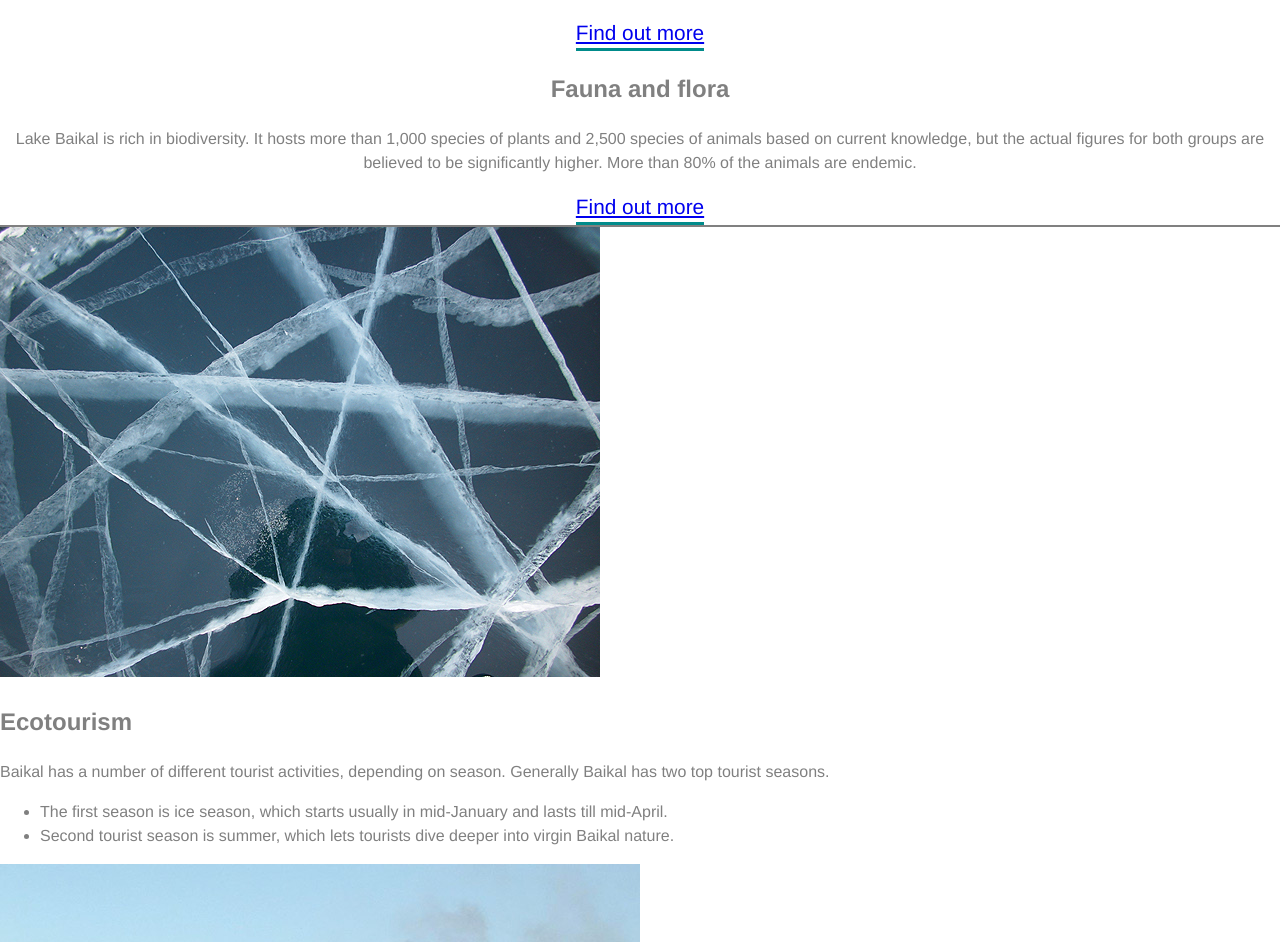
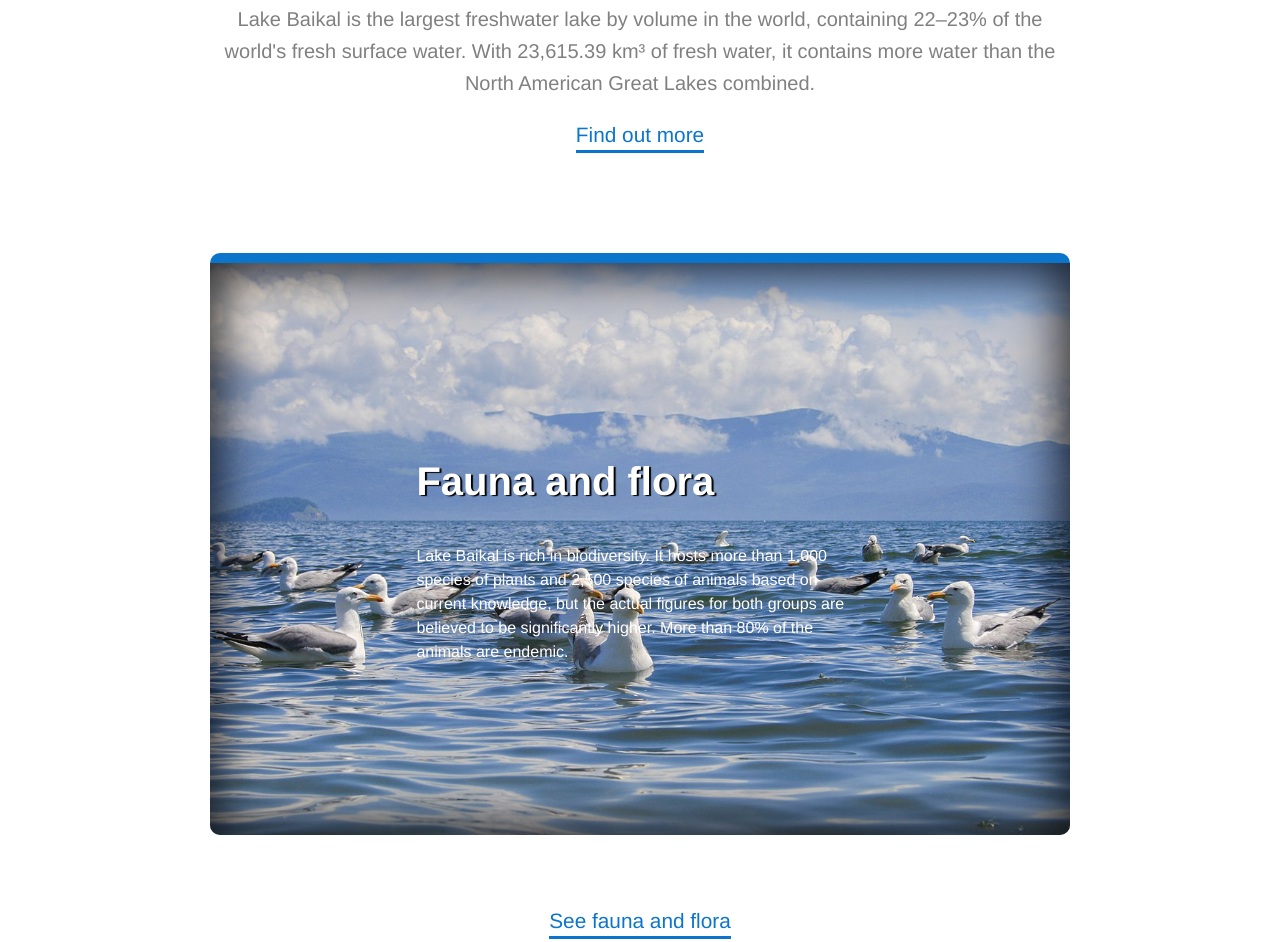
Before and after one commit to Whiskaso/BaikalLake, a plain HTML site: page index.html in a window 1280 px wide. Shown: the part 1039-1981 px from the top of the page. Drawn offline with Linux system fonts and the light colour scheme.

Commit message:
add styles and layouts

```diff
--- a/index.html
+++ b/index.html
@@ -15,21 +15,21 @@
 
         <div class="primary-content t-border">
             <p class="intro">Lake Baikal is the largest freshwater lake by volume in the world, containing 22–23% of the world's fresh surface water. With 23,615.39 km&sup3; of fresh water, it contains more water than the North American Great Lakes combined.</p>
-            <a class="callout" href="https://en.wikipedia.org/wiki/Lake_Baikal">Find out more </a>
+            <a class="callout" href="https://en.wikipedia.org/wiki/Lake_Baikal">Find out more</a>
 
             <div class="fauna-flora">
                 <h2>Fauna and flora</h2>
                 <p>Lake Baikal is rich in biodiversity. It hosts more than 1,000 species of plants and 2,500 species of animals based on current knowledge, but the actual figures for both groups are believed to be significantly higher. More than 80% of the animals are endemic.</p>
             </div>
 
-            <a class="callout" href="#fauna-flora">Find out more </a>
+            <a class="callout" href="#fauna-flora">See fauna and flora</a>
         </div>
 
-        <div class="secondary-content t-border">
+        <div class="secondary-content t-border group">
 
             <div class="ecotourism">
                 <img src="img/ecotourism.jpg" alt="Sheet of ice">
-                <h2>Ecotourism</h2>
+                <h3>Ecotourism</h3>
                 <p>Baikal has a number of different tourist activities, depending on season. Generally Baikal has two top tourist seasons.</p>
                 <ul>
                     <li>The first season is ice season, which starts usually in mid-January and lasts till mid-April.</li>
@@ -38,7 +38,7 @@
             </div>
             <div class="environmental">
                 <img src="img/fabric.jpg" alt="Fabric on Baikal">
-                <h2>Environmental concerns</h2>
+                <h3>Environmental concerns</h3>
                 <p>Lake Baikal faces a series of detrimental phenomenon including the disappearance of the omul fish, rapid growth of putrid algae and the death of endemic species of sponges across its area.</p>
                     <ol>
                         <li>Baykalsk Pulp and Paper Mill</li>
@@ -48,12 +48,11 @@
                         <li>Other pollution sources</li>
                     </ol>
             </div>
-
         </div>
 
-    <footer>
+    <footer class="main-footer t-border">
         <p>All rights reserved to me. Yo</p>
-        <a href="#top">Back to top</a>
+        <a class="callout" href="#top">Back to top</a>
     </footer>
 
 </body>
--- a/style.css
+++ b/style.css
@@ -17,6 +17,31 @@ h1 {
     text-shadow: 3px 3px 3px black;
 }
 
+h2 {
+    font-size: 2.5rem;
+    text-shadow: 2px 1px 1px black;
+}
+
+h3 {
+    font-size: 1.8rem;
+    text-shadow: 2px 1px 1px black;
+}
+
+img {
+    max-width: 100%;
+    margin-bottom: 20px;
+    border-radius: 10px;
+  }
+
+ol,
+ul {
+    margin-bottom: 40px;
+}
+
+li{
+    margin-bottom: 10px;
+}
+
 .main-header {
     background: linear-gradient(rgb(243, 199, 79), transparent 0%),
               linear-gradient(0deg, #fff, transparent 50% ),
@@ -28,8 +53,14 @@ h1 {
     text-align: center;
 }
 
-.primary-content {
+.primary-content,
+.main-header,
+.main-footer {
     text-align: center;
+}
+
+.main-footer {
+    border-bottom: 10px solid rgb(11, 117, 204);
 }
 
 .intro {
@@ -39,7 +70,7 @@ h1 {
 
 .callout {
     font-size: 1.3em;
-    border-bottom: 3px solid darkcyan;
+    border-bottom: 3px solid rgb(11, 117, 204);
     display: inline-block;
 }
 
@@ -51,10 +82,77 @@ h1 {
     padding-bottom: 8px;
 }
 
-.arrow {
-    width: 50px;
-}
+
 
 .t-border {
     border-top: 2px solid grey;
 }
+
+/* Layout styles */
+
+.primary-content,
+.secondary-content {
+    width: 75%;
+    margin: auto;
+    padding: 70px 50px;
+    max-width: 960px;
+}
+
+.fauna-flora {
+    color: white;
+    background: url('img/faunaflora.jpg') no-repeat center;
+    background-size: cover;
+    border-radius: 10px;
+    box-shadow: inset 0 0 50px 10px rgba(0,0,0, .8);
+    text-align: left;
+    padding: 18% 24%;
+    margin: 100px 0 70px;
+    border-top: 10px solid rgb(11, 117, 204);
+}
+
+.arrow {
+    width: 50px;
+    margin-top: 50px;
+}
+
+/* Floated columns */
+
+.environmental,
+.ecotourism {
+    width: 46.5%;
+}
+
+.ecotourism {
+    float: left;
+}
+
+.environmental {
+    float: right;
+}
+
+/* Float clearfix */
+
+.group:after{
+    content: "";
+    display: table;
+    clear: both;
+}
+
+/* Pseudo clases */
+
+a:link {
+    color: rgb(11, 117, 204);
+    text-decoration: none;
+}
+
+a:visited {
+    color: grey;
+}
+
+a:hover {
+    color: rgba(255, 169, 73, .4);
+}
+
+a:active {
+    color: lightcoral;
+}
```
